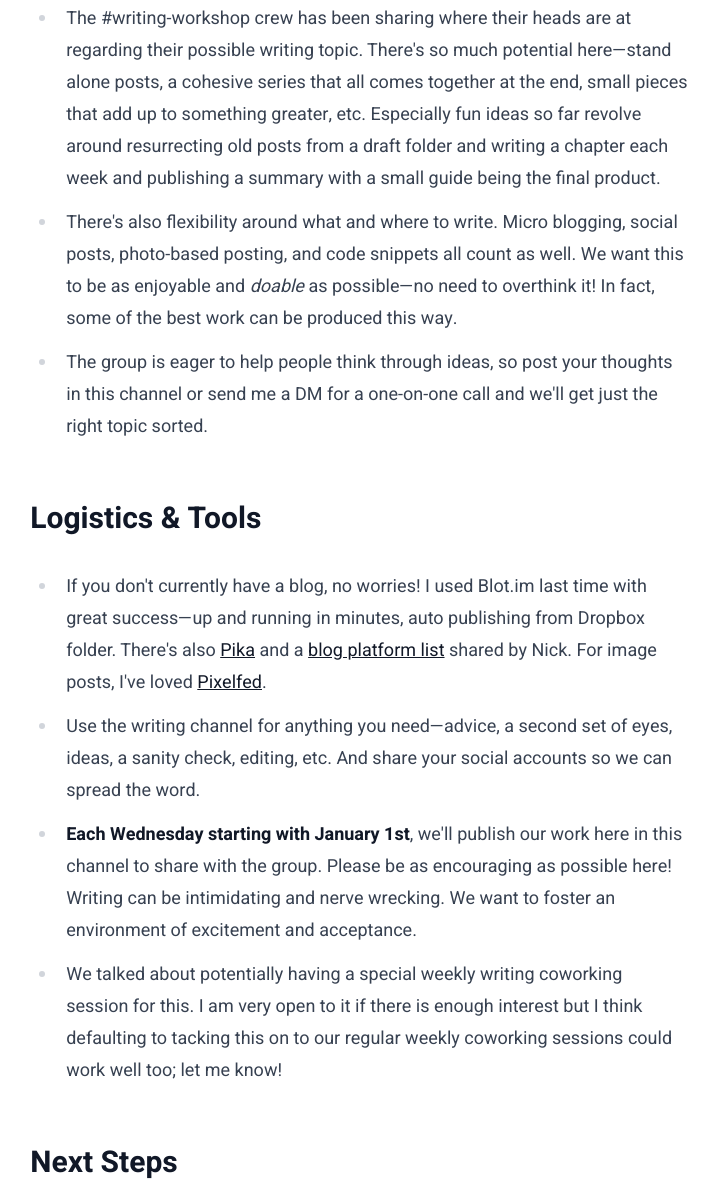
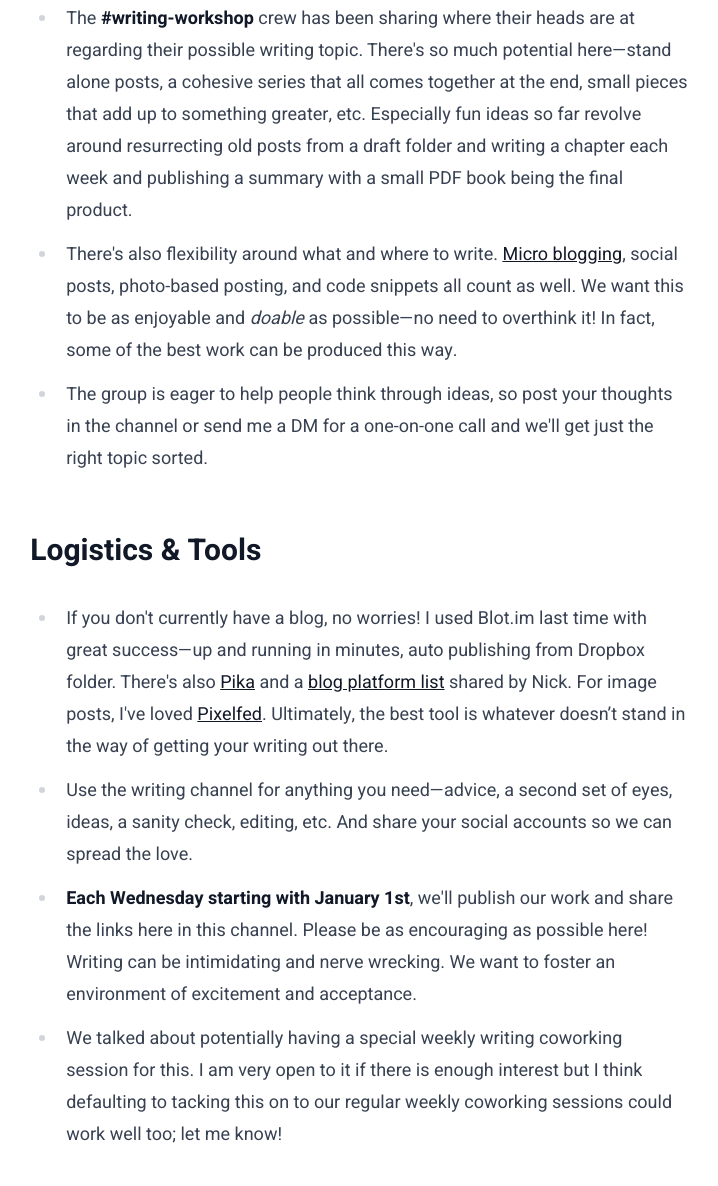
Before and after one commit to yupgup/wiggle.work, an Eleventy site: page content/blog/writing-workshop-2025/writing-workshop-2025.md in a window 1280 px wide. Shown: the part 1849-3035 px from the top of the page, without its empty margins (281-999 px from the left). Built offline with nearby package versions, Linux system fonts and the light colour scheme; Eleventy itself is replaced by a stand-in of ours; files that its build step writes are made by us from their sources; files whose address does not match are found by name.

Commit message:
Update writing-workshop-2025.md

```diff
--- a/content/blog/writing-workshop-2025/writing-workshop-2025.md
+++ b/content/blog/writing-workshop-2025/writing-workshop-2025.md
@@ -13,21 +13,21 @@ One of the community and personal highlights of 2024 was publishing a blog post
 
 This workshop provided me with a lot of insight into the detriments of writing in isolation. It’s also a group that takes writing seriously, with equal amounts of passion for professional and personal topics alike. It makes the entire experience so much more fulfilling. Accountability, constructive feedback from peers, encouragement, skill development, and long-lasting momentum are just a few of the significant benefits of writing this way.
 
-We are doing things a little differently for the 2025 second annual writing workshop. Instead of daily in February, we’ll be publishing for each of January’s five Wednesdays. The reasoning here is that committing to publishing an entire blog post each day is NOT exactly sane 😅 and the desire to make it more inclusive. With more people that can join comes additional points perspectives, more topics, and all around more support and cheering.
+We are doing things a little differently for the 2025 second annual writing workshop. Instead of daily in February, we’ll be publishing for each of January’s five Wednesdays. The reasoning here is that committing to publishing an entire blog post each day is NOT exactly sane 😅 and the desire to make it more inclusive. With more people that can join comes additional perspectives, more topics, and all around more support and cheering.
 
 {% image "./writing25.png", "Writing Workshop text promo graphic with editing markup" %}
 
 We had a planning meeting recently to get our heads straight as the time quickly approaches. Here are the highlights in case you weren’t able to make it.
 
 ## Topic Brainstorming
-- The #writing-workshop crew has been sharing where their heads are at regarding their possible writing topic. There's so much potential here—stand alone posts, a cohesive series that all comes together at the end, small pieces that add up to something greater, etc. Especially fun ideas so far revolve around resurrecting old posts from a draft folder and writing a chapter each week and publishing a summary with a small guide being the final product.
-- There's also flexibility around what and where to write. Micro blogging, social posts, photo-based posting, and code snippets all count as well. We want this to be as enjoyable and *doable* as possible—no need to overthink it! In fact, some of the best work can be produced this way.
-- The group is eager to help people think through ideas, so post your thoughts in this channel or send me a DM for a one-on-one call and we'll get just the right topic sorted.
+- The **#writing-workshop** crew has been sharing where their heads are at regarding their possible writing topic. There's so much potential here—stand alone posts, a cohesive series that all comes together at the end, small pieces that add up to something greater, etc. Especially fun ideas so far revolve around resurrecting old posts from a draft folder and writing a chapter each week and publishing a summary with a small PDF book being the final product.
+- There's also flexibility around what and where to write. [Micro blogging](https://micro.blog), social posts, photo-based posting, and code snippets all count as well. We want this to be as enjoyable and *doable* as possible—no need to overthink it! In fact, some of the best work can be produced this way.
+- The group is eager to help people think through ideas, so post your thoughts in the channel or send me a DM for a one-on-one call and we'll get just the right topic sorted.
 
 ## Logistics & Tools
-- If you don't currently have a blog, no worries! I used Blot.im last time with great success—up and running in minutes, auto publishing from Dropbox folder. There's also [Pika](https://pika.page/) and a [blog platform list](https://manuelmoreale.com/blog-platforms) shared by Nick. For image posts, I've loved [Pixelfed](https://pixelfed.org/).
-- Use the writing channel for anything you need—advice, a second set of eyes, ideas, a sanity check, editing, etc. And share your social accounts so we can spread the word.
-- **Each Wednesday starting with January 1st**, we'll publish our work here in this channel to share with the group. Please be as encouraging as possible here! Writing can be intimidating and nerve wrecking. We want to foster an environment of excitement and acceptance.
+- If you don't currently have a blog, no worries! I used Blot.im last time with great success—up and running in minutes, auto publishing from Dropbox folder. There's also [Pika](https://pika.page/) and a [blog platform list](https://manuelmoreale.com/blog-platforms) shared by Nick. For image posts, I've loved [Pixelfed](https://pixelfed.org/). Ultimately, the best tool is whatever doesn’t stand in the way of getting your writing out there.
+- Use the writing channel for anything you need—advice, a second set of eyes, ideas, a sanity check, editing, etc. And share your social accounts so we can spread the love.
+- **Each Wednesday starting with January 1st**, we'll publish our work and share the links here in this channel. Please be as encouraging as possible here! Writing can be intimidating and nerve wrecking. We want to foster an environment of excitement and acceptance.
 - We talked about potentially having a special weekly writing coworking session for this. I am very open to it if there is enough interest but I think defaulting to tacking this on to our regular weekly coworking sessions could work well too; let me know!
 
 ## Next Steps
@@ -36,6 +36,6 @@ We had a planning meeting recently to get our heads straight as the time quickly
 - Is there someone you’d like to invite to join us?
 - Are you not currently a member but would like to change that before that first January Wednesday? *There’s still time to apply*!
 
-Please let me know if you have any questions at all! I can't wait to do this again with all of you.
+Please let me know if you have any questions at all. I can't wait to do this again with all of you.
 
 —[@Joni](https://mastodon.yupgup.com/@joni)
```
